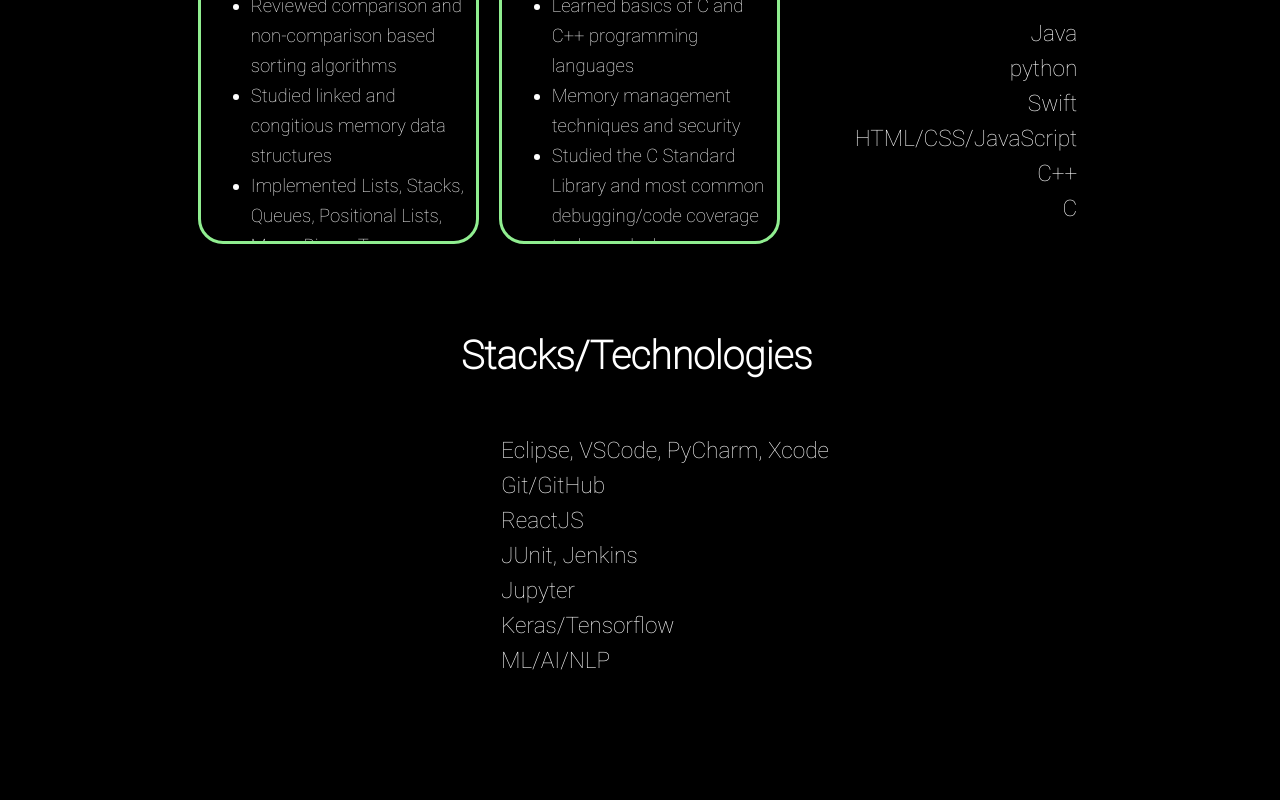
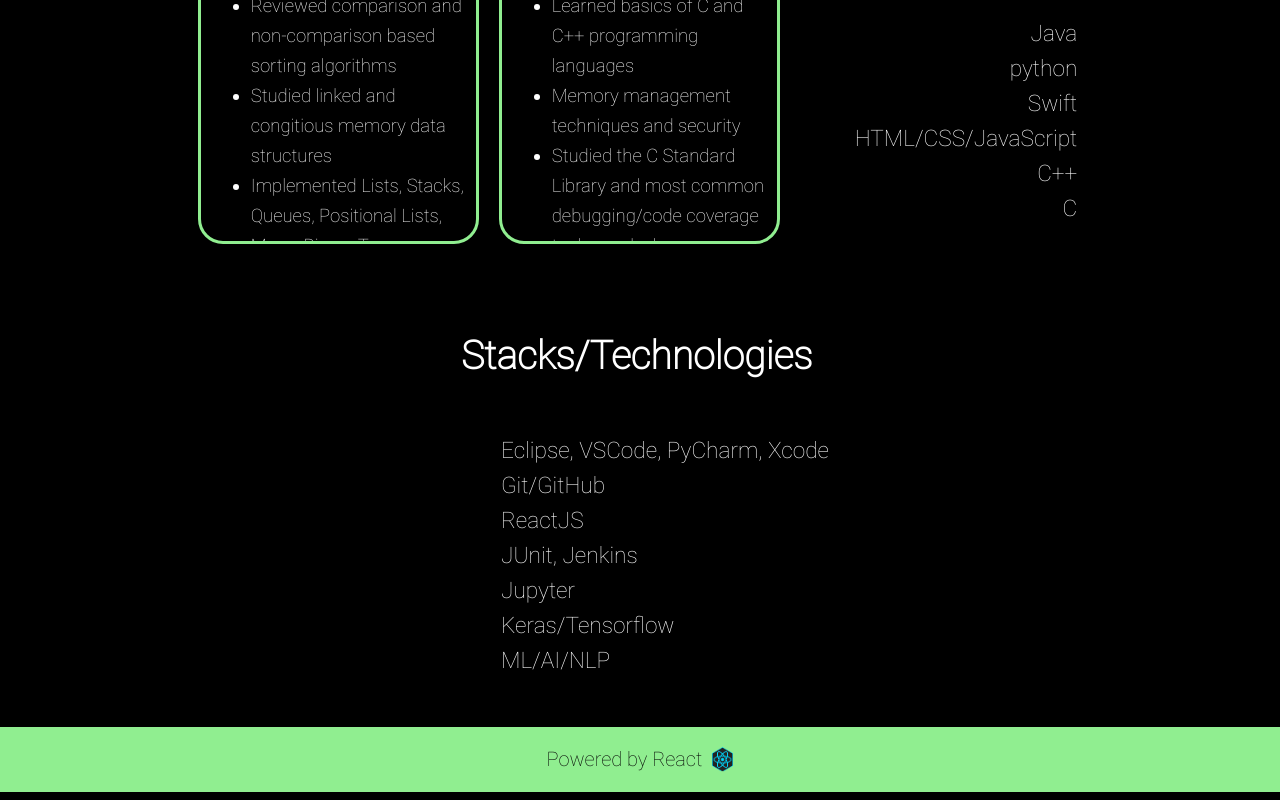
Before and after one commit to nvdixit/Portfolio, a React (Create React App) app in the folder portfolio/: page / in a window 1280 px wide. Shown: the part 1396-2196 px from the top of the page. Before the commit the page ends 2123 px from the top, so only its background shows below. Built offline with nearby package versions, Linux system fonts and the light colour scheme.

Commit message:
Added footer to all webpages

```diff
--- a/portfolio/src/components/Contact.js
+++ b/portfolio/src/components/Contact.js
@@ -1,5 +1,6 @@
 import Navbar from './NavigationBar/Navbar'
 import ContactForm from './ContactForm/ContactForm'
+import Footer from './Footer/Footer'
 
 function Contact() {
     return(
@@ -27,6 +28,7 @@
                 </center>
 
             </p>
+            <Footer/>
         </main>
     )
 }
--- /dev/null
+++ b/portfolio/src/components/Footer/Footer.css
@@ -0,0 +1,20 @@
+@font-face {
+    font-family:"Roboto";
+    src: url("./Roboto-Thin.ttf") format("truetype");
+}
+
+#Footer {
+    color: black;
+    background-color: lightgreen;
+
+    font-family: 'Roboto-Thin', 'Roboto';
+    font-size: 15pt;
+
+    display: flex;
+    align-items: center;
+    justify-content: center;
+
+    bottom:0;
+
+    height: 65px;
+}
--- /dev/null
+++ b/portfolio/src/components/Footer/Footer.js
@@ -0,0 +1,13 @@
+import "./Footer.css"
+import ReactLogo from "./ReactLogo.png"
+
+function Footer() {
+    return (
+        <footer id="Footer">
+            Powered by React &nbsp;
+            <img src={ReactLogo} alt="React Logo" height="25px"/>
+        </footer>
+    )
+}
+
+export default Footer
--- a/portfolio/src/components/Hobbies.js
+++ b/portfolio/src/components/Hobbies.js
@@ -13,6 +13,7 @@
 import bakingOne from "./HobbyButton/Photos/Baking-1.JPG"
 import bakingTwo from "./HobbyButton/Photos/Baking-2.JPG"
 import bakingThree from "./HobbyButton/Photos/Baking-3.JPG"
+import Footer from './Footer/Footer'
 
 function Hobbies() {
     return(
@@ -46,6 +47,7 @@
                 </center>
             </p>
 
+            <Footer/>
         </main>
     )
 }
--- a/portfolio/src/components/Intro.js
+++ b/portfolio/src/components/Intro.js
@@ -2,6 +2,7 @@
 import Course from "./Course/Course"
 import Navbar from "./NavigationBar/Navbar"
 import SkillList from "./SkillList/SkillList"
+import Footer from './Footer/Footer'
 
 function Intro() {
   return (
@@ -68,6 +69,7 @@
              </center>
 
         </p>
+        <Footer/>
       </main>
     )
 }
--- a/portfolio/src/components/Projects.js
+++ b/portfolio/src/components/Projects.js
@@ -1,9 +1,10 @@
+import Footer from "./Footer/Footer"
 import Navbar from "./NavigationBar/Navbar"
 import ProjectButton from "./ProjectButton/ProjectButton"
 
 function Projects() {
     return (
-        <main>
+        <main id="ProjectsPage">
             <Navbar oneLink="/" oneName="Home" twoLink="/Hobbies" twoName="Hobbies" threeLink="/Contact" threeName="Contact"/>
 
             <center><h1>Projects</h1></center>
@@ -35,6 +36,8 @@
                                                         "Applied hashing to encrypt user passwords"]}/>
                 </center>
             </p>
+
+            <Footer/>
         </main>
     )
 }
--- a/portfolio/src/styles/global.css
+++ b/portfolio/src/styles/global.css
@@ -29,3 +29,10 @@
 button {
     font-family: 'Roboto-Thin', "Roboto";
 }
+
+#ProjectsPage {
+    display: flex;
+    min-height: 100vh;
+    flex-direction: column;
+    justify-content: space-between;
+}
```
Also changed, not shown: portfolio/src/components/Footer/ReactLogo.png (added), portfolio/src/components/Footer/Roboto-Thin.ttf (added).
